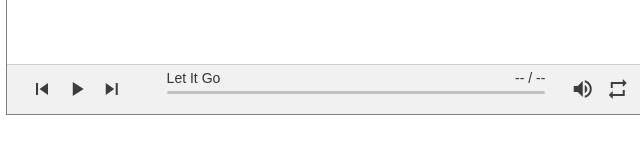
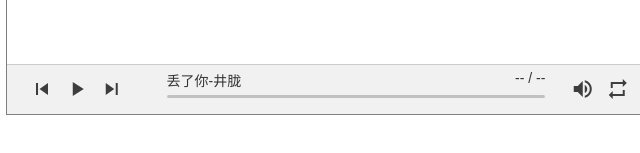
Before and after one commit to Liukch1025/Music, a plain HTML site: page index.html in a window 1280 px wide. Shown: the part 393-546 px from the top of the page, 2-642 px from the left. Drawn offline with Linux system fonts and the light colour scheme.

Commit message:
Update index.html

```diff
--- a/index.html
+++ b/index.html
@@ -35,8 +35,8 @@
             autoPlay : true,
             notification: false,
             playList: [
-                {'icon': iconImage, 'title': 'Try Everything', 'file': 'mp3/try-everything.mp3'},
-                {'icon': iconImage, 'title': 'Let It Go', 'file': 'mp3/let-it-go.mp3'}
+                {'icon': iconImage, 'title': '什麼都不要-許書豪', 'file': 'mp3/什麼都不要-許書豪.mp3'},
+                {'icon': iconImage, 'title': '丢了你-井胧', 'file': 'mp3/丢了你-井胧.mp3'}
           ]
         });
     </script>
```
